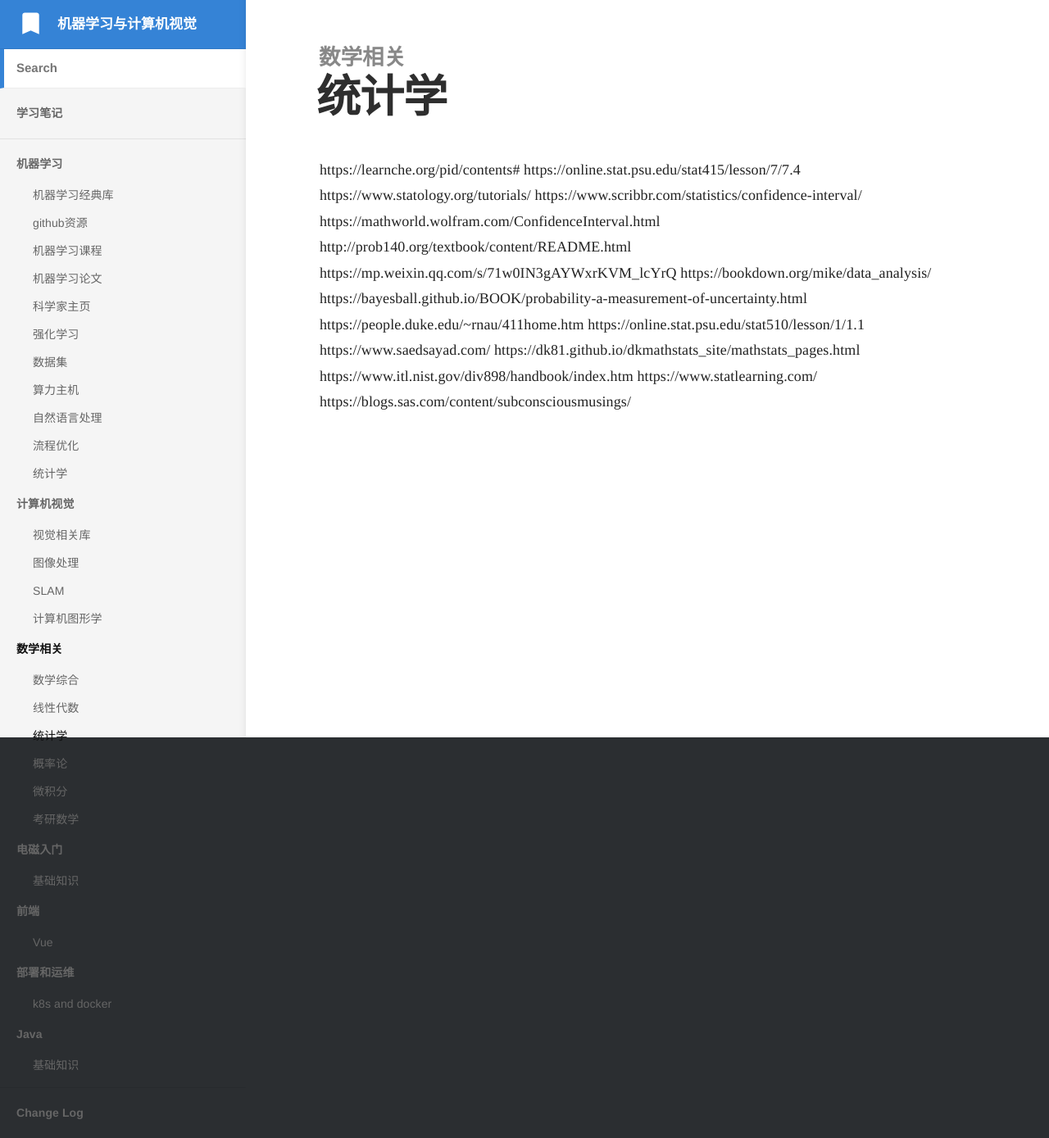
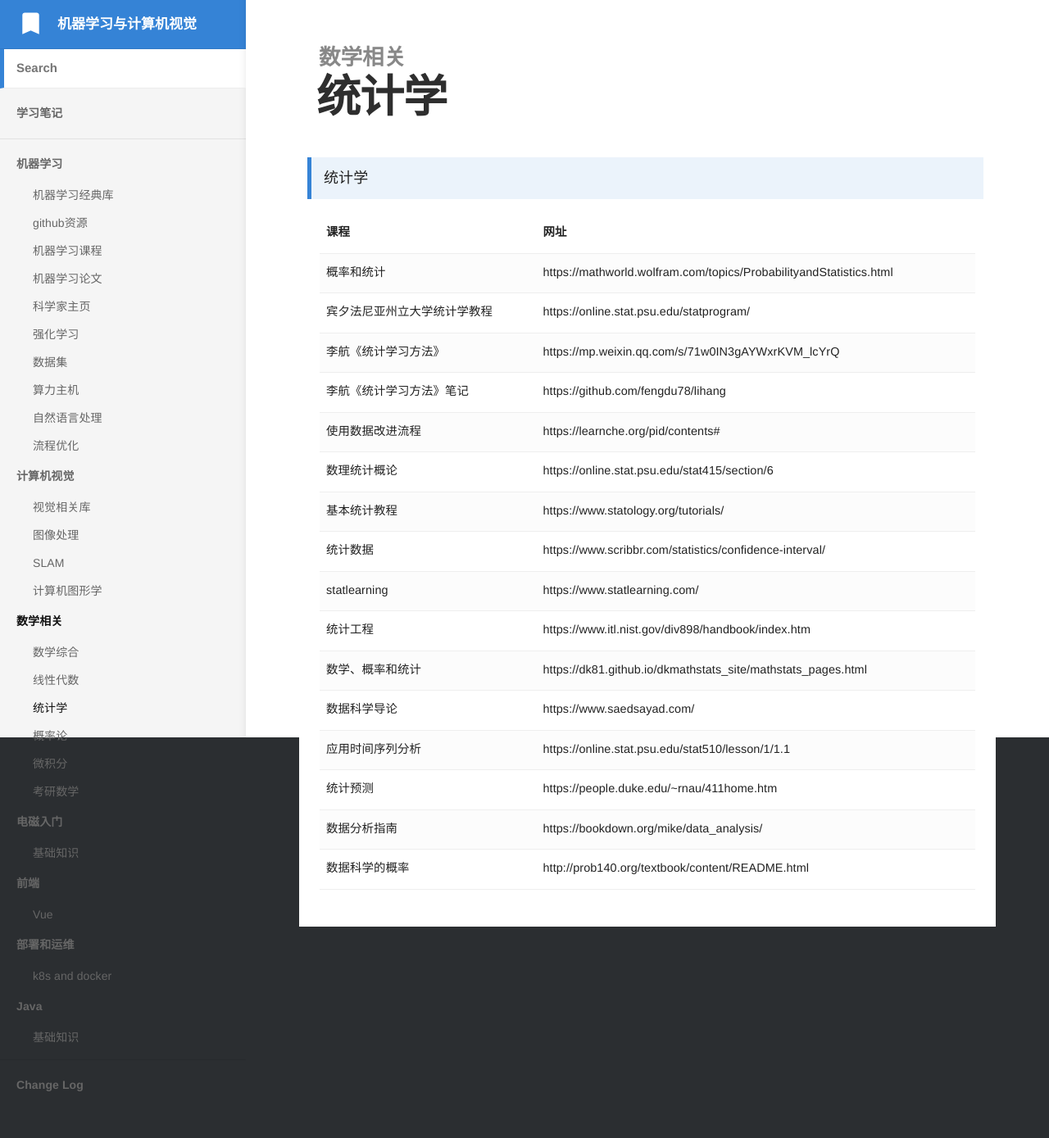
Before and after one commit to bashendixie/Machine_Learning_Notes, a Jekyll site: the page built from _docs/3、数学相关/统计学.md, in a window 1280 px wide. Shown: the whole page at 82% size. Built offline with Jekyll 4.4.1, drawn with Linux system fonts in a browser that asks for light colours; some web fonts are replaced; after the commit the page ends 1355 px from its top, so only the background shows below that.

Commit message:
no message

```diff
--- a/_docs/3、数学相关/统计学.md
+++ b/_docs/3、数学相关/统计学.md
@@ -4,20 +4,148 @@ category: 数学相关
 order: 3
 ---
 
-
-https://learnche.org/pid/contents#
-https://online.stat.psu.edu/stat415/lesson/7/7.4
-https://www.statology.org/tutorials/
-https://www.scribbr.com/statistics/confidence-interval/
-https://mathworld.wolfram.com/ConfidenceInterval.html
-http://prob140.org/textbook/content/README.html
-https://mp.weixin.qq.com/s/71w0IN3gAYWxrKVM_lcYrQ
-https://bookdown.org/mike/data_analysis/
-https://bayesball.github.io/BOOK/probability-a-measurement-of-uncertainty.html
-https://people.duke.edu/~rnau/411home.htm
-https://online.stat.psu.edu/stat510/lesson/1/1.1
-https://www.saedsayad.com/
-https://dk81.github.io/dkmathstats_site/mathstats_pages.html
-https://www.itl.nist.gov/div898/handbook/index.htm
-https://www.statlearning.com/
-https://blogs.sas.com/content/subconsciousmusings/
+> 统计学
+<table width="1033" style="font-size: 0.8em;">
+	<tbody>
+		<tr>
+			<td>
+				<strong>
+					课程
+				</strong>
+			</td>
+			<td>
+				<strong>
+					网址
+				</strong>
+			</td>
+		</tr>
+        <tr>
+			<td>
+				概率和统计
+			</td>
+			<td>
+				https://mathworld.wolfram.com/topics/ProbabilityandStatistics.html
+			</td>
+		</tr>
+		<tr>
+			<td>
+				宾夕法尼亚州立大学统计学教程
+			</td>
+			<td>
+				https://online.stat.psu.edu/statprogram/
+			</td>
+		</tr>
+		<tr>
+			<td>
+				李航《统计学习方法》
+			</td>
+			<td>
+				https://mp.weixin.qq.com/s/71w0IN3gAYWxrKVM_lcYrQ
+			</td>
+		</tr>
+		<tr>
+			<td>
+				李航《统计学习方法》笔记
+			</td>
+			<td>
+				https://github.com/fengdu78/lihang
+			</td>
+		</tr>
+		<tr>
+			<td>
+				使用数据改进流程
+			</td>
+			<td>
+				https://learnche.org/pid/contents#
+			</td>
+		</tr>
+        <tr>
+			<td>
+				数理统计概论
+			</td>
+			<td>
+				https://online.stat.psu.edu/stat415/section/6
+			</td>
+		</tr>
+        <tr>
+			<td>
+				基本统计教程
+			</td>
+			<td>
+				https://www.statology.org/tutorials/
+			</td>
+		</tr>
+        <tr>
+			<td>
+				统计数据
+			</td>
+			<td>
+				https://www.scribbr.com/statistics/confidence-interval/
+			</td>
+		</tr>
+        <tr>
+			<td>
+				statlearning
+			</td>
+			<td>
+				https://www.statlearning.com/
+			</td>
+		</tr>
+        <tr>
+			<td>
+				统计工程
+			</td>
+			<td>
+				https://www.itl.nist.gov/div898/handbook/index.htm
+			</td>
+		</tr>
+        <tr>
+			<td>
+				数学、概率和统计
+			</td>
+			<td>
+				https://dk81.github.io/dkmathstats_site/mathstats_pages.html
+			</td>
+		</tr>
+        <tr>
+			<td>
+				数据科学导论
+			</td>
+			<td>
+				https://www.saedsayad.com/
+			</td>
+		</tr>
+        <tr>
+			<td>
+				应用时间序列分析
+			</td>
+			<td>
+				https://online.stat.psu.edu/stat510/lesson/1/1.1
+			</td>
+		</tr>
+        <tr>
+			<td>
+				统计预测
+			</td>
+			<td>
+				https://people.duke.edu/~rnau/411home.htm
+			</td>
+		</tr>
+        <tr>
+			<td>
+				数据分析指南
+			</td>
+			<td>
+				https://bookdown.org/mike/data_analysis/
+			</td>
+		</tr>
+        <tr>
+			<td>
+				数据科学的概率
+			</td>
+			<td>
+				http://prob140.org/textbook/content/README.html
+			</td>
+		</tr>
+	</tbody>
+</table>
```
Also changed, not shown: _docs/1、机器学习/统计学.md (deleted, +0 -48 lines), _docs/3、数学相关/概率论.md (+9 -0 lines).
